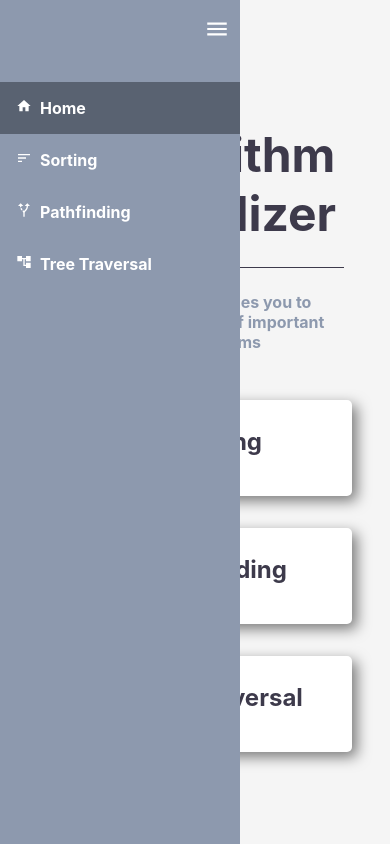
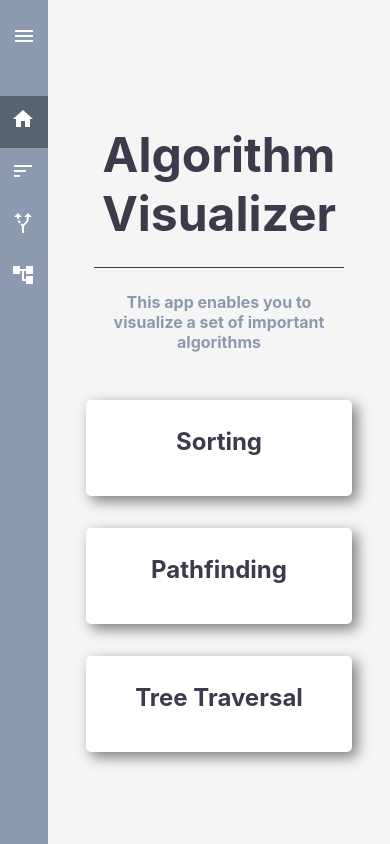
Before and after one commit to nchalimba/algo_visualizer, a Next.js app: page / in a window 390 px wide. Built offline with nearby package versions, Linux system fonts and the light colour scheme.

Commit message:
feat: made sidebar responsive

```diff
--- a/components/Sidebar.jsx
+++ b/components/Sidebar.jsx
@@ -24,15 +24,11 @@ const Sidebar = () => {
     },
   ];
 
-  const [open, setOpen] = useState(true);
+  const [open, setOpen] = useState(false);
   return (
     <div className={`${styles.sidebar} ${!open && styles.sidebarClosed}`}>
       <div className={styles.menu}>
-        <MdMenu
-          size={26}
-          className={styles.menuIcon}
-          onClick={() => setOpen(!open)}
-        />
+        <MdMenu className={styles.menuIcon} onClick={() => setOpen(!open)} />
       </div>
       <div className={styles.items}>
         {content.map((item, key) => (
@@ -43,7 +39,7 @@ const Sidebar = () => {
               item.link === router.pathname && styles.itemActive
             }`}
           >
-            <div>{item.icon}</div>
+            <div className={styles.icon}>{item.icon}</div>
             <p
               className={`${!open ? styles.textInvisible : styles.textVisible}`}
             >
--- a/styles/Sidebar.module.css
+++ b/styles/Sidebar.module.css
@@ -12,9 +12,11 @@
 }
 
 .menu {
-  padding: 1em 0.6em;
+  padding: 1em 0;
   display: flex;
   justify-content: flex-end;
+  padding-right: 0.5em;
+  font-size: 1.5rem;
 }
 .menuIcon {
   color: white;
@@ -30,7 +32,7 @@
 
 .item {
   display: flex;
-  padding-left: 1em;
+  padding-left: 0.7em;
   gap: 0.5em;
   align-items: center;
   color: white;
@@ -58,9 +60,14 @@
   transition-delay: 200ms;
   opacity: 100;
 }
-
+.icon {
+  font-size: 1.5rem;
+}
 @media (max-width: 1200px) {
   .sidebar {
     position: absolute;
   }
 }
+
+@media (max-width: 768px) {
+}
```
